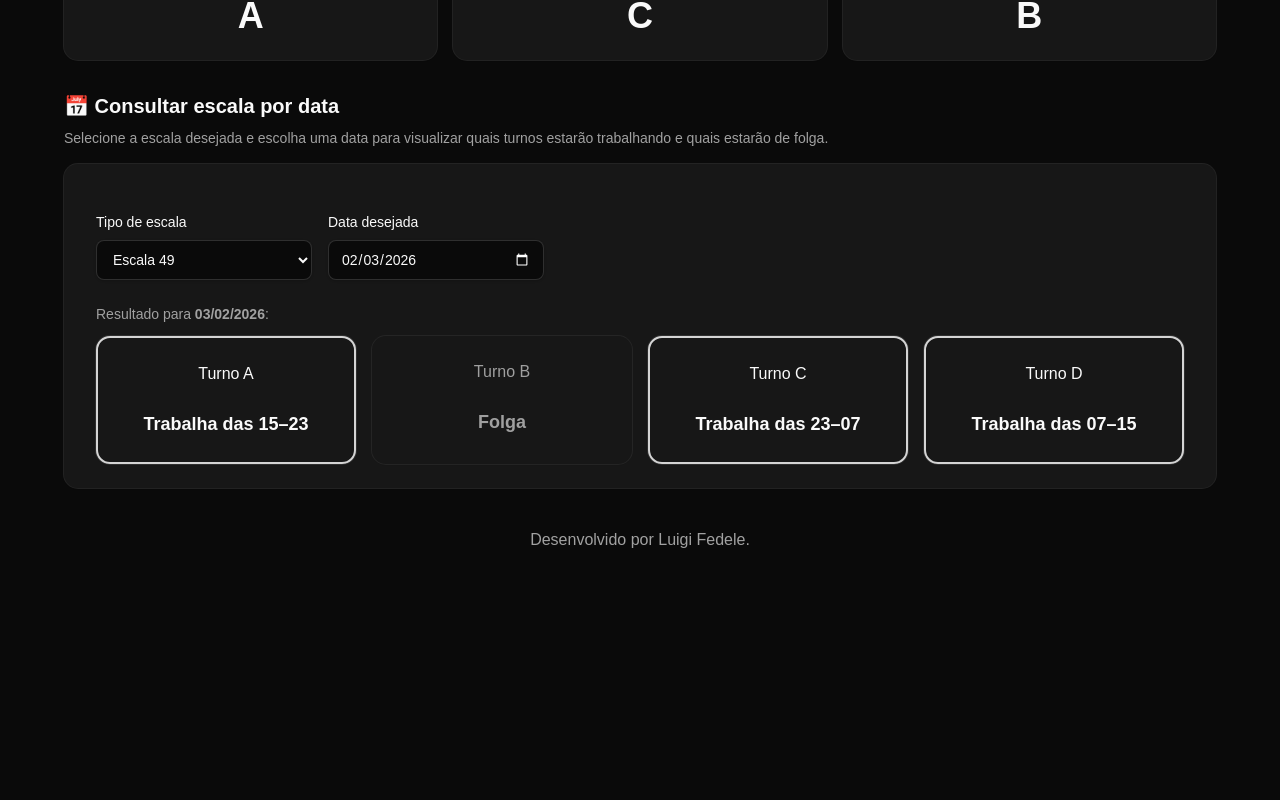
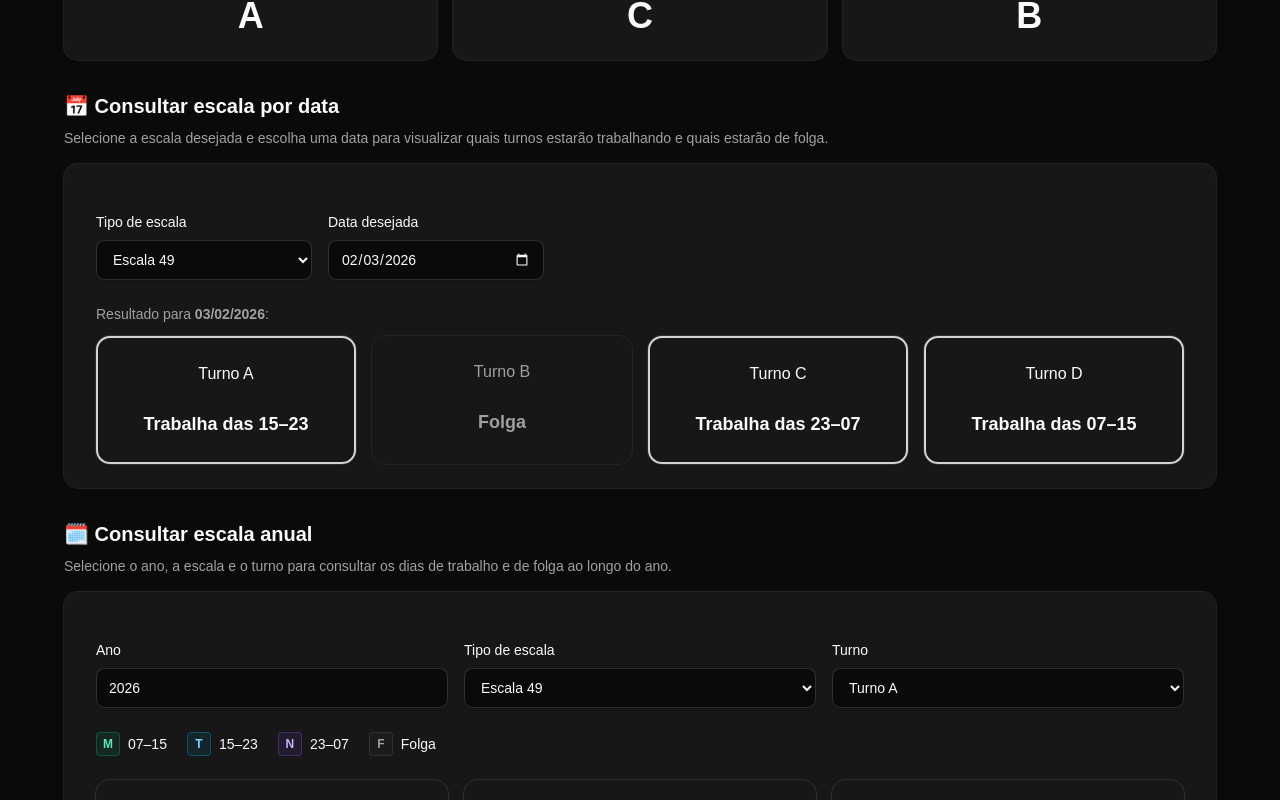
Before and after one commit to LuigiFedele/turno-ectx-mdp, a React (Vite) app: page / in a window 1280 px wide. Shown: the part 300-1100 px from the top of the page. Before the commit the page ends 876 px from the top, so only its background shows below. Built offline with nearby package versions, Linux system fonts and the light colour scheme.

Commit message:
feat: add calendar

```diff
--- a/src/App.tsx
+++ b/src/App.tsx
@@ -13,6 +13,28 @@ import { formatarDataBR } from "./lib/utils"
 
 type Periodo = "manha" | "tarde" | "noite"
 type CicloTipo = "84" | "42" | "14"
+type TurnoEquipe = "A" | "B" | "C" | "D"
+
+const PERIODOS_INFO: Record<
+  Periodo,
+  { sigla: string; horario: string; classe: string }
+> = {
+  manha: {
+    sigla: "M",
+    horario: "07–15",
+    classe: "border-emerald-500/30 bg-emerald-500/10 text-emerald-700 dark:text-emerald-300",
+  },
+  tarde: {
+    sigla: "T",
+    horario: "15–23",
+    classe: "border-sky-500/30 bg-sky-500/10 text-sky-700 dark:text-sky-300",
+  },
+  noite: {
+    sigla: "N",
+    horario: "23–07",
+    classe: "border-violet-500/30 bg-violet-500/10 text-violet-700 dark:text-violet-300",
+  },
+}
 
 // ================= CONFIGURAÇÃO DOS CICLOS =================
 const CONFIG_CICLOS = {
@@ -86,10 +108,117 @@ function getEscala(dateTime: Date, tipo: CicloTipo) {
   }
 }
 
+function getTurnosDisponiveis(tipo: CicloTipo): TurnoEquipe[] {
+  if (tipo === "84") return ["A", "B", "C", "D"]
+  if (tipo === "42") return ["A", "B", "C"]
+  return ["A", "B"]
+}
+
+function getPeriodoDoTurno(
+  data: Date,
+  tipo: CicloTipo,
+  turno: TurnoEquipe
+): Periodo | null {
+  const periodos = getEscala(data, tipo).periodos
+  const periodo = Object.entries(periodos ?? {}).find(
+    ([, turnoEscalado]) => turnoEscalado === turno
+  )?.[0]
+
+  if (periodo === "manha" || periodo === "tarde" || periodo === "noite") {
+    return periodo
+  }
+  return null
+}
+
+function CalendarioAnual({
+  ano,
+  tipo,
+  turno,
+}: {
+  ano: number
+  tipo: CicloTipo
+  turno: TurnoEquipe
+}) {
+  const meses = Array.from({ length: 12 }, (_, mes) => {
+    const primeiroDia = new Date(ano, mes, 1)
+    const diasNoMes = new Date(ano, mes + 1, 0).getDate()
+
+    return {
+      nome: primeiroDia.toLocaleDateString("pt-BR", { month: "long" }),
+      deslocamento: primeiroDia.getDay(),
+      dias: Array.from({ length: diasNoMes }, (_, indice) => indice + 1),
+    }
+  })
+  const hoje = new Date()
+
+  return (
+    <div className="grid gap-4 sm:grid-cols-2 xl:grid-cols-3">
+      {meses.map((mes, indiceMes) => (
+        <Card key={mes.nome}>
+          <CardHeader className="pb-3">
+            <CardTitle className="capitalize">
+              {mes.nome} / {ano}
+            </CardTitle>
+          </CardHeader>
+          <CardContent className="px-4">
+            <div className="grid grid-cols-7 gap-1 text-center text-xs text-muted-foreground">
+              {["D", "S", "T", "Q", "Q", "S", "S"].map((dia, indice) => (
+                <div key={`${dia}-${indice}`} className="pb-1 font-medium">
+                  {dia}
+                </div>
+              ))}
+              {Array.from({ length: mes.deslocamento }, (_, indice) => (
+                <div key={`vazio-${indice}`} aria-hidden="true" />
+              ))}
+              {mes.dias.map((dia) => {
+                const data = new Date(ano, indiceMes, dia, 12)
+                const periodo = getPeriodoDoTurno(data, tipo, turno)
+                const infoPeriodo = periodo ? PERIODOS_INFO[periodo] : null
+                const ehHoje =
+                  data.getDate() === hoje.getDate() &&
+                  data.getMonth() === hoje.getMonth() &&
+                  data.getFullYear() === hoje.getFullYear()
+                const dataFormatada = data.toLocaleDateString("pt-BR")
+
+                return (
+                  <div
+                    key={dia}
+                    title={`${dataFormatada}: ${
+                      infoPeriodo
+                        ? `trabalha das ${infoPeriodo.horario}`
+                        : "folga"
+                    }`}
+                    aria-label={`${dataFormatada}: ${
+                      infoPeriodo
+                        ? `trabalha das ${infoPeriodo.horario}`
+                        : "folga"
+                    }`}
+                    className={`flex min-h-12 flex-col items-center justify-center rounded-md border text-xs ${
+                      infoPeriodo
+                        ? infoPeriodo.classe
+                        : "border-border bg-muted/30 text-muted-foreground"
+                    } ${ehHoje ? "ring-2 ring-primary ring-offset-1 ring-offset-background" : ""}`}
+                  >
+                    <span className="font-medium">{dia}</span>
+                    <span className="font-bold">{infoPeriodo?.sigla ?? "F"}</span>
+                  </div>
+                )
+              })}
+            </div>
+          </CardContent>
+        </Card>
+      ))}
+    </div>
+  )
+}
+
 // ================= COMPONENTE =================
 export default function App() {
   const [agora, setAgora] = useState(new Date())
   const [cicloSelecionado, setCicloSelecionado] = useState<CicloTipo>("84")
+  const [cicloAnual, setCicloAnual] = useState<CicloTipo>("84")
+  const [turnoAnual, setTurnoAnual] = useState<TurnoEquipe>("A")
+  const [anoAnual, setAnoAnual] = useState(new Date().getFullYear())
   const [dataSelecionada, setDataSelecionada] = useState(() => {
     const hoje = new Date()
     return hoje.toISOString().split("T")[0]
@@ -125,12 +254,7 @@ export default function App() {
   const dataBase = new Date(`${dataSelecionada}T12:00:00`)
   const escalaDiaSelecionado = getEscala(dataBase, cicloSelecionado)
 
-  const turnosDisponiveis =
-    cicloSelecionado === "84"
-      ? ["A", "B", "C", "D"]
-      : cicloSelecionado === "42"
-      ? ["A", "B", "C"]
-      : ["A", "B"]
+  const turnosDisponiveis = getTurnosDisponiveis(cicloSelecionado)
 
   const turnosDoDia: Record<string, string> = {}
   turnosDisponiveis.forEach((t) => (turnosDoDia[t] = "FOLGA"))
@@ -297,6 +421,110 @@ export default function App() {
           </CardContent>
         </Card>
       </div>
+
+      {/* CONSULTA ANUAL */}
+      <div>
+        <h2 className="text-xl font-semibold mb-2">
+          🗓️ Consultar escala anual
+        </h2>
+        <p className="text-sm text-muted-foreground mb-4">
+          Selecione o ano, a escala e o turno para consultar os dias de trabalho
+          e de folga ao longo do ano.
+        </p>
+
+        <Card>
+          <CardContent className="space-y-6 pt-6">
+            <div className="grid grid-cols-1 gap-4 sm:grid-cols-3">
+              <div className="flex flex-col gap-2">
+                <label htmlFor="ano-anual" className="text-sm font-medium">
+                  Ano
+                </label>
+                <input
+                  id="ano-anual"
+                  type="number"
+                  min="100"
+                  step="1"
+                  value={anoAnual}
+                  onChange={(e) => {
+                    const ano = e.currentTarget.valueAsNumber
+                    if (Number.isInteger(ano) && ano >= 100) {
+                      setAnoAnual(ano)
+                    }
+                  }}
+                  className="h-10 w-full rounded-md border border-input bg-background px-3 text-sm shadow-sm focus-visible:outline-none focus-visible:ring-2 focus-visible:ring-ring focus-visible:ring-offset-2"
+                />
+              </div>
+
+              <div className="flex flex-col gap-2">
+                <label htmlFor="escala-anual" className="text-sm font-medium">
+                  Tipo de escala
+                </label>
+                <select
+                  id="escala-anual"
+                  value={cicloAnual}
+                  onChange={(e) => {
+                    const novoCiclo = e.target.value as CicloTipo
+                    setCicloAnual(novoCiclo)
+                    if (!getTurnosDisponiveis(novoCiclo).includes(turnoAnual)) {
+                      setTurnoAnual("A")
+                    }
+                  }}
+                  className="h-10 w-full rounded-md border border-input bg-background px-3 text-sm shadow-sm focus-visible:outline-none focus-visible:ring-2 focus-visible:ring-ring focus-visible:ring-offset-2"
+                >
+                  <option value="84">Escala 49</option>
+                  <option value="42">Escala 95</option>
+                  <option value="14">Escala 47</option>
+                </select>
+              </div>
+
+              <div className="flex flex-col gap-2">
+                <label htmlFor="turno-anual" className="text-sm font-medium">
+                  Turno
+                </label>
+                <select
+                  id="turno-anual"
+                  value={turnoAnual}
+                  onChange={(e) =>
+                    setTurnoAnual(e.target.value as TurnoEquipe)
+                  }
+                  className="h-10 w-full rounded-md border border-input bg-background px-3 text-sm shadow-sm focus-visible:outline-none focus-visible:ring-2 focus-visible:ring-ring focus-visible:ring-offset-2"
+                >
+                  {getTurnosDisponiveis(cicloAnual).map((turno) => (
+                    <option key={turno} value={turno}>
+                      Turno {turno}
+                    </option>
+                  ))}
+                </select>
+              </div>
+            </div>
+
+            <div className="flex flex-wrap gap-x-5 gap-y-2 text-sm">
+              {Object.entries(PERIODOS_INFO).map(([periodo, info]) => (
+                <span key={periodo} className="flex items-center gap-2">
+                  <span
+                    className={`inline-flex size-6 items-center justify-center rounded border text-xs font-bold ${info.classe}`}
+                  >
+                    {info.sigla}
+                  </span>
+                  {info.horario}
+                </span>
+              ))}
+              <span className="flex items-center gap-2">
+                <span className="inline-flex size-6 items-center justify-center rounded border border-border bg-muted/30 text-xs font-bold text-muted-foreground">
+                  F
+                </span>
+                Folga
+              </span>
+            </div>
+
+            <CalendarioAnual
+              ano={anoAnual}
+              tipo={cicloAnual}
+              turno={turnoAnual}
+            />
+          </CardContent>
+        </Card>
+      </div>
     </div>
 
     <footer className="max-w-5xl mx-auto mt-10 text-center text-s text-muted-foreground">
```
